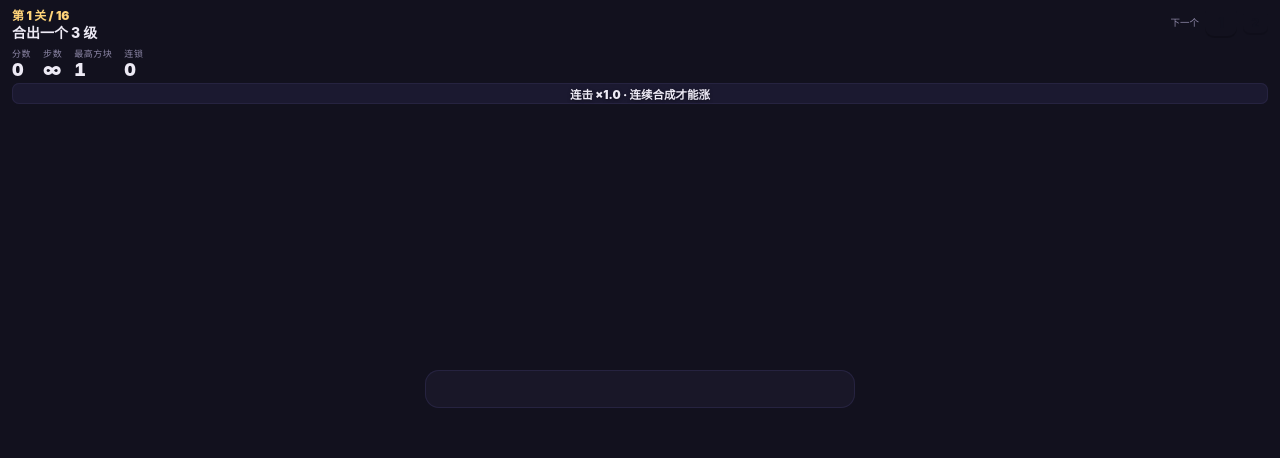
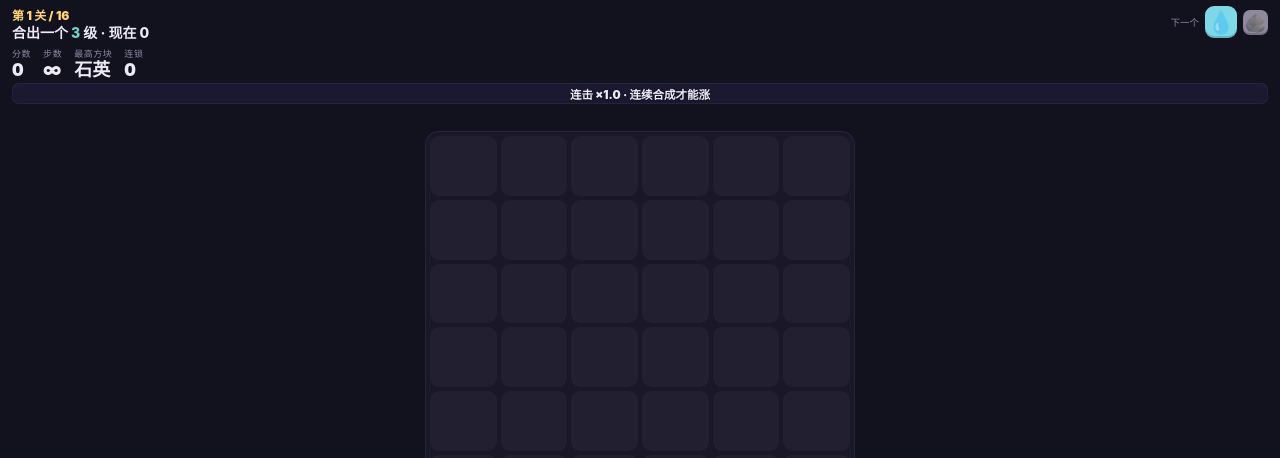
Before and after one commit to kalenel/dsh-game-proto, a plain HTML site: page index.html in a window 1280 px wide. Shown: the top 458 px of the page. Drawn offline with Linux system fonts and the light colour scheme.

Commit message:
fix(tower5): 修复棋盘高度塌陷 + shake 被 className 覆盖
#board 缺 flex 声明导致 8 行 1fr 解析为 0（实测 430x38）；
改为 flex:1 1 auto;min-height:0，由视口推导高度，不写死像素。
render() 不再整体覆盖 body.className，保留 shake 类。

```diff
--- a/index.html
+++ b/index.html
@@ -43,14 +43,18 @@
     font-size:11.5px;font-weight:900;text-shadow:0 1px 3px rgba(0,0,0,.5)}
   #comboWrap.hot #comboBar{box-shadow:0 0 14px rgba(255,212,121,.8)}
   #wrap{flex:1 1 auto;min-height:0;display:flex;flex-direction:column;justify-content:center}
-  #colHead{display:grid;grid-template-columns:repeat(6,1fr);gap:4px;padding:0 5px 4px;max-width:430px;
+  #colHead{flex:0 0 auto;display:grid;grid-template-columns:repeat(6,1fr);gap:4px;padding:0 5px 4px;max-width:430px;
     width:100%;margin:0 auto}
   .ch{height:19px;border-radius:6px;display:flex;align-items:center;justify-content:center;
     font-size:11px;font-weight:900}
   .ch.bonus{background:linear-gradient(180deg,#FFD479,#E0A83C);color:#3A2A00}
   .ch.recycle{background:linear-gradient(180deg,#6FD8C8,#3FA89A);color:#00332C}
   .ch.plain{background:transparent}
-  #board{width:100%;max-width:430px;display:grid;grid-template-columns:repeat(6,1fr);
+  /* #wrap 是 flex 列容器，装着 #colHead + #board 两个子项。
+     #board 必须显式 flex 增长，否则它只按内容高度撑开：8 行 1fr 在容器无确定高度、
+     且格子为空时全部解析为 0，整盘只剩 gap+padding = 38px（实测 430x38）。
+     flex 由视口推导，不写死像素高度。 */
+  #board{flex:1 1 auto;min-height:0;width:100%;max-width:430px;display:grid;grid-template-columns:repeat(6,1fr);
     grid-template-rows:repeat(8,1fr);gap:4px;padding:5px;border-radius:14px;background:#191728;
     box-shadow:inset 0 0 0 1px #262340;position:relative;overflow:hidden;margin:0 auto}
   .cell{border-radius:9px;background:rgba(255,255,255,.035);position:relative}
@@ -510,6 +514,8 @@
   var GEM_IMG = {};        // level -> Image（已加载才用）
   var GEM_IMG_STATE = {};  // level -> 'loading' | 'ok' | 'fail'
   function gemOf(lv){ return GEMS[Math.min(Math.max(lv,1), GEMS.length) - 1]; }
+  function gemName(lv){ return gemOf(lv).n; }
+  function gemRarity(lv){ return gemOf(lv).r; }
   /* 图片按需加载：先用 emoji + 颜色渲染，图到了自动替换 —— 首屏不卡在网络上。
      图挂了也不影响玩法，只是退回 emoji。 */
   function ensureGemImg(lv){
@@ -774,7 +780,9 @@
     $('nStone').textContent = Logic.countStone(grid);
     $('toolHammer').className = 'tool' + (armed ? ' on' : '') + (hammerLeft <= 0 ? ' dead' : '');
     $('toolRefresh').className = 'tool' + (refreshLeft <= 0 ? ' dead' : '');
-    document.body.className = armed ? 'armed' : '';
+    /* 只增删 armed，不要整体赋值 className —— 那会把 shake() 刚加上的 shake 类一起清掉，
+       消大块时的震动动画会立刻被移除。 */
+    document.body.classList.toggle('armed', !!armed);
 
     updateCombo(); updateGoal();
     var near=false;
```
